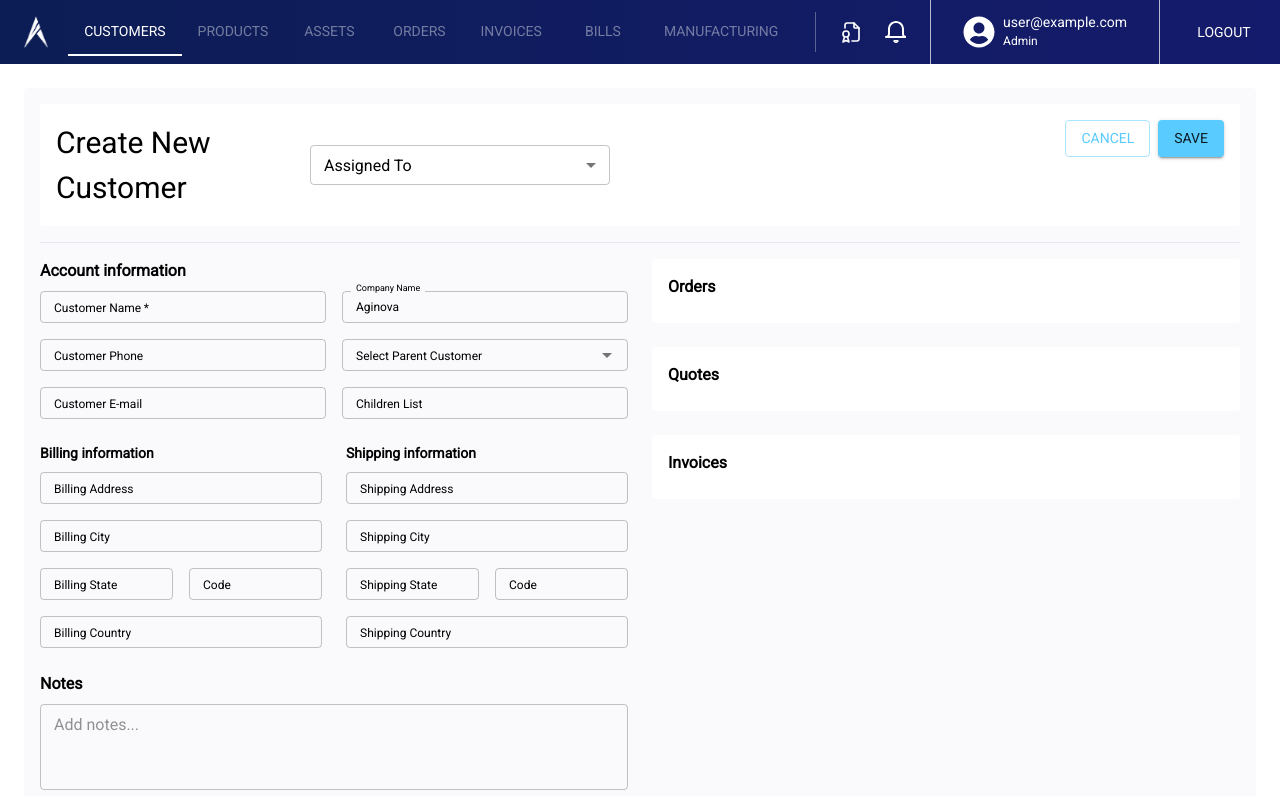
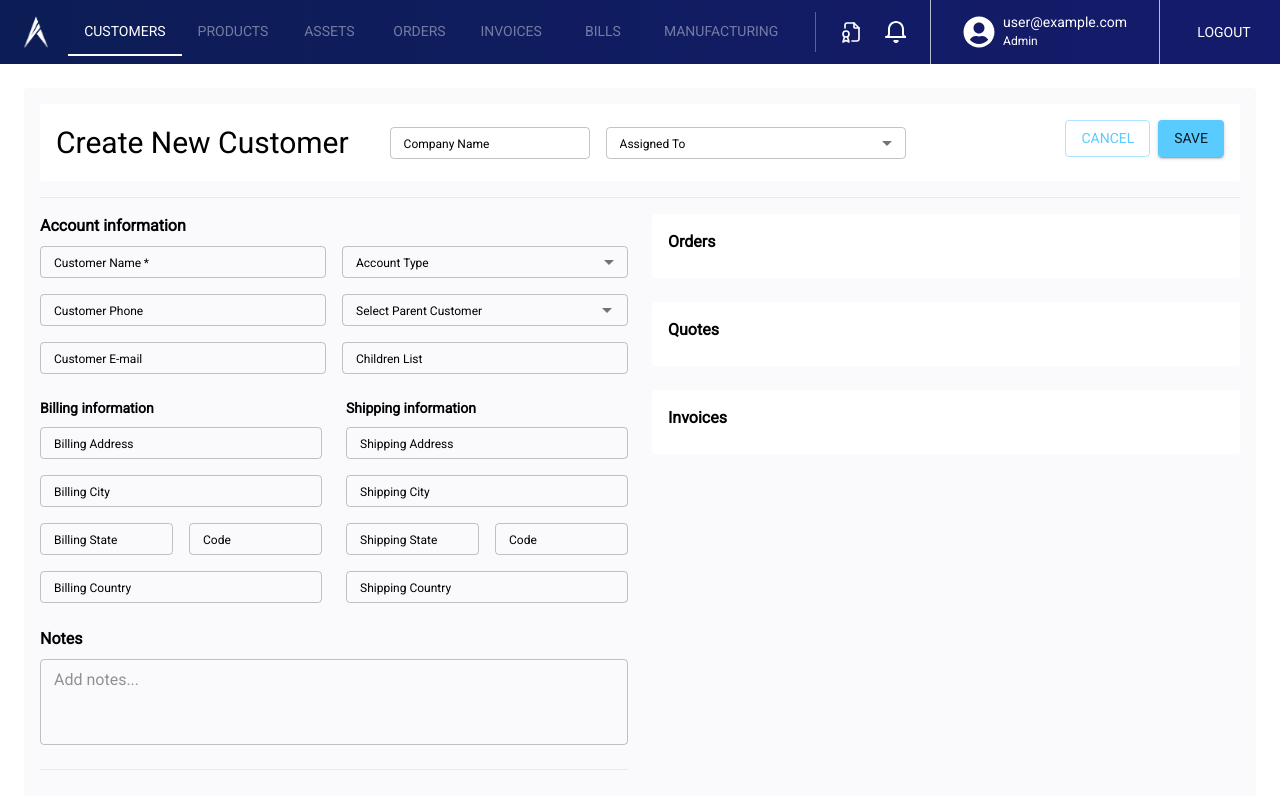
Before and after one commit to Aginova-gpt/crm-ai-frontend, a Next.js app: page /dashboard/customers/customerDetail/new in a window 1280 px wide. Shown: the top 796 px of the page. Built offline with nearby package versions, Linux system fonts and the light colour scheme.

Commit message:
Updating Assigned to field

```diff
--- a/src/app/api/customers/route.ts
+++ b/src/app/api/customers/route.ts
@@ -94,9 +94,10 @@ export async function PUT(req: Request) {
     headers["Authorization"] = authHeader;
   }
 
-  // Extract assigned_to number from "User X" format or set to null
+  // Extract assigned_to number from "User X" format, plain number/string, or set to null
   const assigned_to = assignedTo ?
-    parseInt(assignedTo.replace(/^User\s+/i, '')) || null :
+    (typeof assignedTo === 'number' ? assignedTo :
+     parseInt(String(assignedTo).replace(/^User\s+/i, '')) || null) :
     null;
 
   // Prepare the update payload
--- a/src/app/dashboard/customers/customerDetail/ClientPage.tsx
+++ b/src/app/dashboard/customers/customerDetail/ClientPage.tsx
@@ -3,7 +3,7 @@
 import * as React from "react";
 import {
   Box, Typography, Button, MenuItem, Select, InputLabel,
-  FormControl, Divider, CircularProgress,
+  FormControl, Divider, CircularProgress, TextField,
 } from "@mui/material";
 import { useRouter } from "next/navigation";              // ⬅️ keep router
 import CustomerFormLeft from "@/components/CustomerForm/CustomerFormLeft";
@@ -11,6 +11,7 @@ import { useApi } from "@/utils/api";
 import { useBackend } from "@/contexts/BackendContext";
 import { useQuery } from "@tanstack/react-query";
 import { useAuth } from "@/contexts/AuthContext";
+import { useCompany } from "@/contexts/CompanyContext";
 import { useMemo, useEffect } from "react";
 
 // ⬇️ Add props type. No search params here.
@@ -45,12 +46,34 @@ function useCustomers() {
   });
 }
 
+function useUsers(companyId: number | string) {
+  const { token, isLoggedIn } = useAuth();
+  const { fetchWithAuth } = useApi();
+
+  return useQuery({
+    queryKey: ["users", companyId],
+    queryFn: async () => {
+      const url = `http://34.58.37.44/api/users?company_id=${companyId}`;
+      const res = await fetchWithAuth(url);
+      if (!res.ok) {
+        if (res.status === 401) throw new Error("Unauthorized – please log in again");
+        throw new Error(`Request failed: ${res.status}`);
+      }
+      return res.json();
+    },
+    enabled: isLoggedIn && !!token && !!companyId,
+    staleTime: 5 * 60 * 1000, // 5 minutes
+    gcTime: 10 * 60 * 1000, // 10 minutes
+  });
+}
+
 export default function ClientPage({ customerId }: Props) {
   const router = useRouter();
   const isEditMode = !!customerId;                           // ⬅️ drive mode from prop
   const { fetchWithAuth } = useApi();
   const { apiURL } = useBackend();
   const { token } = useAuth();
+  const { selectedCompanyName, selectedCompanyId } = useCompany();
 
   const [assignedTo, setAssignedTo] = React.useState("");
   const [customerName, setCustomerName] = React.useState("");
@@ -122,6 +145,30 @@ export default function ClientPage({ customerId }: Props) {
     return null;
   }, [isEditMode, customerId, customersData]);
 
+  // Determine company ID for users API
+  const companyIdForUsers = useMemo(() => {
+    if (isEditMode && customerToEdit?.company_id) {
+      return customerToEdit.company_id;
+    }
+    return selectedCompanyId && selectedCompanyId !== "all" ? selectedCompanyId : "1";
+  }, [isEditMode, customerToEdit?.company_id, selectedCompanyId]);
+
+  const { data: usersData, isLoading: usersLoading } = useUsers(companyIdForUsers);
+
+  // Extract and format users from API response
+  const users = useMemo(() => {
+    if (!usersData?.data) return [];
+    // The API returns data as { "CompanyName": [users...] }
+    const usersArray = Object.values(usersData.data).flat() as any[];
+    return usersArray
+      .map((user: any) => ({
+        id: user.user_id,
+        username: user.username || `User ${user.user_id}`,
+        value: String(user.user_id),
+      }))
+      .sort((a, b) => a.username.localeCompare(b.username));
+  }, [usersData]);
+
   useEffect(() => {
     if (isEditMode && customerToEdit) {
       setCustomerName(customerToEdit.name || "");
@@ -136,16 +183,31 @@ export default function ClientPage({ customerId }: Props) {
       setShippingState(customerToEdit.state || "");
       setShippingCode(customerToEdit.code || "");
       setShippingCountry(customerToEdit.country || "");
-      if (customerToEdit.assigned_to) setAssignedTo(`User ${customerToEdit.assigned_to}`);
+      if (customerToEdit.assigned_to) setAssignedTo(String(customerToEdit.assigned_to));
+      setCompanyName(customerToEdit.company_name || "");
+      setParent(customerToEdit.parent || "");
+      setChildrenList(customerToEdit.children_list || "");
+      setNotes(customerToEdit.notes || "");
+      if (customerToEdit.contacts) setContacts(customerToEdit.contacts);
     }
   }, [isEditMode, customerToEdit]);
+
+  // Auto-populate company name when creating a new customer
+  useEffect(() => {
+    if (!isEditMode && selectedCompanyName && selectedCompanyId && selectedCompanyId !== "all") {
+      setCompanyName(selectedCompanyName);
+    }
+  }, [isEditMode, selectedCompanyName, selectedCompanyId]);
 
   const handleSave = async (e?: React.FormEvent) => {
     e?.preventDefault();
 
+    // Format assignedTo as "User X" for API compatibility, or null if empty
+    const formattedAssignedTo = assignedTo ? (assignedTo.startsWith("User ") ? assignedTo : `User ${assignedTo}`) : null;
+
     const payload = {
       ...(isEditMode && { id: customerId }),
-      assignedTo,
+      assignedTo: formattedAssignedTo,
       customerName,
       customerPhone,
       companyName: companyName || "Hidden",
@@ -179,7 +241,7 @@ export default function ClientPage({ customerId }: Props) {
             name: customerName,
             city: billingCity,
             phone: customerPhone,
-            assignedTo,
+            assignedTo: formattedAssignedTo,
             street: billingAddress,
             country: billingCountry,
             notes,
@@ -227,25 +289,60 @@ export default function ClientPage({ customerId }: Props) {
     <Box sx={{ display: "flex", flexDirection: "column", gap: 2, bgcolor: "#FAFAFD", p: 2, borderRadius: 1 }}>
       <Box sx={{ display: "flex", justifyContent: "space-between", alignItems: "flex-start", bgcolor: "#FFF", p: 2, borderRadius: 1 }}>
         <Box sx={{ flex: "0 0 50%", display: "flex", flexDirection: "column", gap: 0.5 }}>
-          <Box sx={{ display: "flex", justifyContent: "space-between", alignItems: "center" }}>
+          <Box sx={{ display: "flex", justifyContent: "space-between", alignItems: "left" }}>
             <Box sx={{ display: "flex", gap: 3, alignItems: "left" }}>
-              <Typography variant="body1" color="text.secondary" fontSize={30}>
+              <Typography variant="body1" color="text.secondary" fontSize={30} sx={{ whiteSpace: "nowrap" }}>
                 {isEditMode ? "Edit Customer" : "Create New Customer"}
               </Typography>
             </Box>
-            <FormControl size="small" sx={{ minWidth: 300, marginRight: "30px" }}>
-              <InputLabel id="assigned-to-label">Assigned To</InputLabel>
+            <Box sx={{ display: "flex", gap: 2, alignItems: "center", marginLeft: "5%" }}>
+              <TextField
+                fullWidth
+                size="small"
+                label="Company Name"
+                value={companyName}
+                onChange={(e) => setCompanyName(e.target.value)}
+                slotProps={{
+                  input: { sx: { height: 32, fontSize: 12, paddingY: 0 } },
+                  inputLabel: {
+                    sx: { fontSize: 12 },
+                  },
+                }}
+                sx={{ minWidth: 200 }}
+              />
+              <FormControl size="small" sx={{ minWidth: 300, marginRight: "10px" }}>
+                <InputLabel id="assigned-to-label" sx={{ fontSize: 12 }}>Assigned To</InputLabel>
                 <Select
                   labelId="assigned-to-label"
                   value={assignedTo}
                   label="Assigned To"
                   onChange={(e) => setAssignedTo(e.target.value as string)}
+                  disabled={usersLoading}
+                  sx={{
+                    height: 32,
+                    fontSize: 12,
+                    "& .MuiOutlinedInput-notchedOutline": {
+                      fontSize: 12,
+                    },
+                  }}
                 >
-                <MenuItem value="User 1">User 1</MenuItem>
-                <MenuItem value="User 2">User 2</MenuItem>
-                <MenuItem value="User 3">User 3</MenuItem>
+                  {usersLoading ? (
+                    <MenuItem disabled>
+                      <CircularProgress size={16} sx={{ mr: 1 }} />
+                      Loading users...
+                    </MenuItem>
+                  ) : users.length > 0 ? (
+                    users.map((user) => (
+                      <MenuItem key={user.id} value={user.value}>
+                        {user.username}
+                      </MenuItem>
+                    ))
+                  ) : (
+                    <MenuItem disabled>No users available</MenuItem>
+                  )}
                 </Select>
               </FormControl>
+            </Box>
           </Box>
         </Box>
 
@@ -278,7 +375,6 @@ export default function ClientPage({ customerId }: Props) {
           shippingCountry={shippingCountry} setShippingCountry={setShippingCountry}
           notes={notes} setNotes={setNotes}
           contacts={contacts} setContacts={setContactsPlain}
-          companyName={companyName} setCompanyName={setCompanyName}
           customers={customers}
         />
 
--- a/src/components/CustomerForm/CustomerFormLeft.tsx
+++ b/src/components/CustomerForm/CustomerFormLeft.tsx
@@ -19,6 +19,10 @@ import {
     DialogTitle,
     DialogContent,
     DialogActions,
+    Select,
+    MenuItem,
+    FormControl,
+    InputLabel,
 } from "@mui/material";
 import { MdDelete } from "react-icons/md";
 
@@ -31,8 +35,8 @@ interface Customer {
 interface CustomerFormLeftProps {
     customerName: string;
     setCustomerName: (value: string) => void;
-    companyName: string;
-    setCompanyName: (value: string) => void;
+    accountType: string;
+    setAccountType: (value: string) => void;
     customerPhone: string;
     setCustomerPhone: (value: string) => void;
     parent: string;
@@ -69,7 +73,7 @@ interface CustomerFormLeftProps {
 }
 
 export default function CustomerFormLeft({ customerName, setCustomerName, customerPhone, setCustomerPhone,
-     companyName, setCompanyName, parent, setParent, customerEmail, setCustomerEmail, childrenList,
+     accountType, setAccountType, parent, setParent, customerEmail, setCustomerEmail, childrenList,
       setChildrenList, billingAddress, setBillingAddress, billingCity, setBillingCity, billingState,
       setBillingState, billingCode, setBillingCode, billingCountry, setBillingCountry, shippingAddress,
       setShippingAddress, shippingCity, setShippingCity, shippingState, setShippingState, shippingCode,
@@ -203,13 +207,27 @@ export default function CustomerFormLeft({ customerName, setCustomerName, custom
                             sx: { fontSize: 12 },
                         },
                     }} />
-                    <TextField fullWidth size="small" label="Company Name" value="Aginova" slotProps={{
-                        input: { sx: { height: 32, fontSize: 12, paddingY: 0,},
-                        },
-                        inputLabel: {
-                            sx: { fontSize: 12 },
-                        },
-                    }}/>
+                    <FormControl fullWidth size="small">
+                        <InputLabel id="account-type-label" sx={{ fontSize: 12 }}>Account Type</InputLabel>
+                        <Select
+                            labelId="account-type-label"
+                            value={accountType}
+                            label="Account Type"
+                            onChange={(e) => setAccountType(e.target.value)}
+                            sx={{
+                                height: 32,
+                                fontSize: 12,
+                                "& .MuiOutlinedInput-notchedOutline": {
+                                    fontSize: 12,
+                                },
+                            }}
+                        >
+                            <MenuItem value="Customer">Customer</MenuItem>
+                            <MenuItem value="Vendor">Vendor</MenuItem>
+                            <MenuItem value="Partner">Partner</MenuItem>
+                            <MenuItem value="Other">Other</MenuItem>
+                        </Select>
+                    </FormControl>
 
                     {/* Row 2 */}
                     <TextField fullWidth size="small" label="Customer Phone" value={customerPhone}
```
Lines whose indentation alone changed are shown as unchanged.
